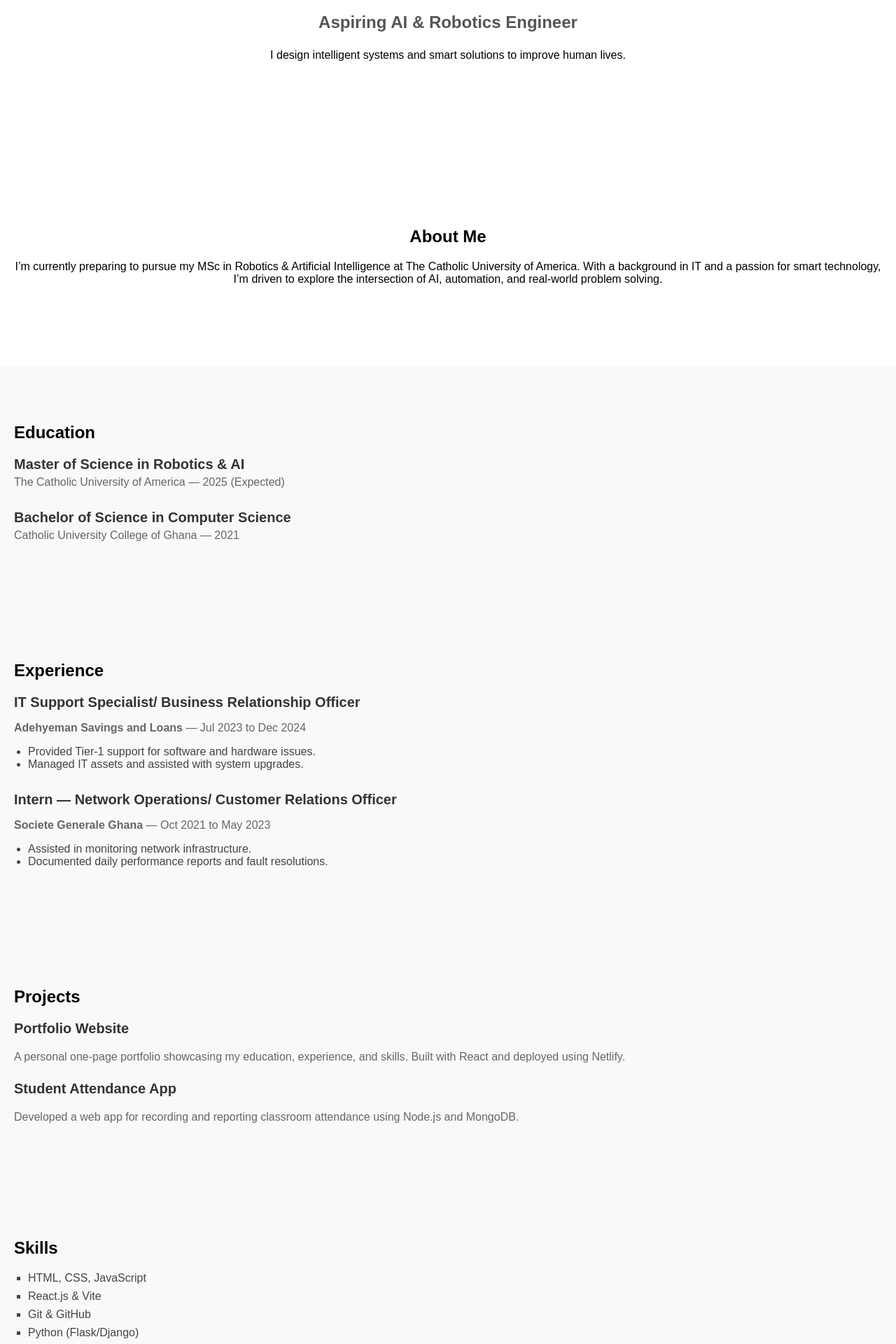
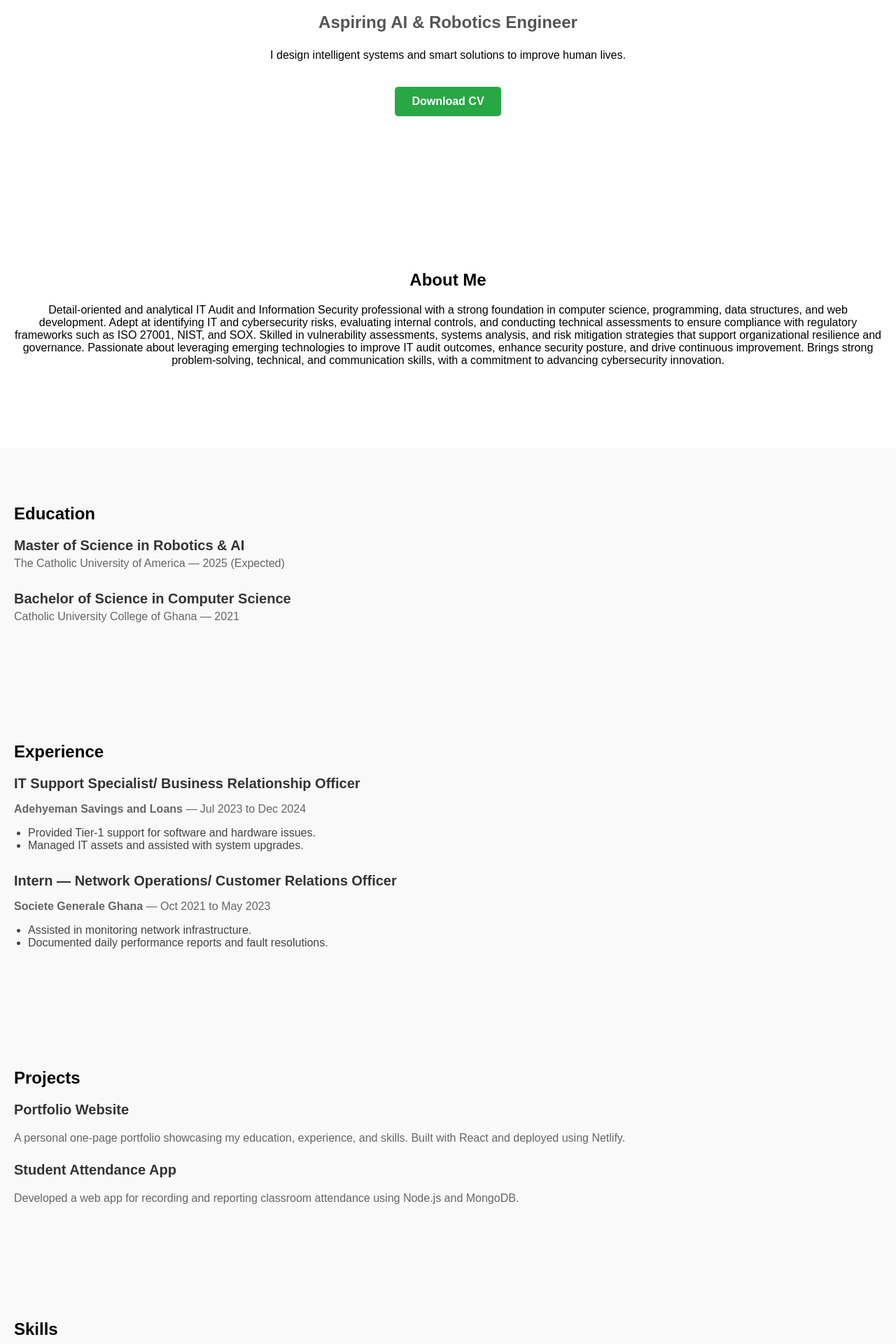
Before and after one commit to GiddyKobby/gideon-portfolio, a React (Vite) app: page / in a window 1280 px wide. Shown: the part 340-2260 px from the top of the page at 70% size. Built offline with nearby package versions, Linux system fonts and the light colour scheme.

Commit message:
Added necessary sections

```diff
--- a/src/App.jsx
+++ b/src/App.jsx
@@ -8,6 +8,7 @@ import Projects from './components/Projects';
 import Skills from './components/Skills';
 import Navbar from './components/Navbar';
 import Contact from './components/Contact';
+import Footer from './components/Footer';
 import './index.css';
 
 function App() {
@@ -21,6 +22,7 @@ function App() {
   <Projects />
   <Skills />
   <Contact />
+  <Footer />
 </>
 
   );
--- a/src/components/About.jsx
+++ b/src/components/About.jsx
@@ -3,9 +3,14 @@ function About() {
     <section className="about">
       <h2>About Me</h2>
       <p>
-        I’m currently preparing to pursue my MSc in Robotics & Artificial Intelligence at
-        The Catholic University of America. With a background in IT and a passion for smart
-        technology, I’m driven to explore the intersection of AI, automation, and real-world problem solving.
+        Detail-oriented and analytical IT Audit and Information Security professional with a strong foundation in
+computer science, programming, data structures, and web development. Adept at identifying IT and
+cybersecurity risks, evaluating internal controls, and conducting technical assessments to ensure
+compliance with regulatory frameworks such as ISO 27001, NIST, and SOX. Skilled in vulnerability
+assessments, systems analysis, and risk mitigation strategies that support organizational resilience and
+governance. Passionate about leveraging emerging technologies to improve IT audit outcomes, enhance
+security posture, and drive continuous improvement. Brings strong problem-solving, technical, and
+communication skills, with a commitment to advancing cybersecurity innovation.
       </p>
     </section>
   );
--- /dev/null
+++ b/src/components/Footer.jsx
@@ -0,0 +1,20 @@
+import React from "react";
+
+const Footer = () => {
+  return (
+    <footer className="footer">
+      <p>© {new Date().getFullYear()} Gideon Osei Acheampong. All rights reserved.</p>
+      <p>
+        <a href="mailto:gideonkobbyjnr@gmail.com">Email</a> |{" "}
+        <a href="https://github.com/GiddyKobby" target="_blank">GitHub</a> |{" "}
+        <a href="https://linkedin.com/in/gideon-osei-acheampong" target="_blank">LinkedIn</a>
+        <a href="https://facebook.com/giddy.kobby" target="_blank">Facebook</a>
+        <a href="https://x.com/giddy.kobby" target="_blank">X</a>
+        <a href="https://instagram.com/giddy_kobby" target="_blank">Instagram</a>
+        <a href="https://youtube.com/@giddy_kobby" target="_blank">Youtube</a>
+      </p>
+    </footer>
+  );
+};
+
+export default Footer;
--- a/src/components/Hero.jsx
+++ b/src/components/Hero.jsx
@@ -6,6 +6,15 @@ function Hero() {
       <p>
         I design intelligent systems and smart solutions to improve human lives.
       </p>
+
+      <a
+  href="/Gideon Acheampong_CV.pdf"
+  download
+  className="download-btn"
+>
+  Download CV
+</a>
+
     </section>
   );
 }
--- a/src/components/Skills.jsx
+++ b/src/components/Skills.jsx
@@ -7,11 +7,13 @@ const Skills = () => {
         <h2>Skills</h2>
 
         <ul className="skills-list">
-          <li>HTML, CSS, JavaScript</li>
-          <li>React.js & Vite</li>
+          <li>Web Development</li>
+          <li>Cloud Security Compliance</li>
           <li>Git & GitHub</li>
+          <li>GRC/IT Audit</li>
           <li>Python (Flask/Django)</li>
-          <li>Node.js & Express</li>
+          <li>Cybersecurity Frameworks</li>
+          <li>Graphic Designer</li>
         </ul>
       </div>
     </section>
--- a/src/index.css
+++ b/src/index.css
@@ -158,3 +158,36 @@ body { margin: 0; font-family: Arial, sans-serif; }
 .contact-form button:hover {
   background-color: #005fa3;
 }
+
+.download-btn {
+  display: inline-block;
+  margin-top: 20px;
+  padding: 12px 24px;
+  background-color: #28a745;
+  color: #fff;
+  text-decoration: none;
+  border-radius: 5px;
+  font-weight: bold;
+}
+
+.download-btn:hover {
+  background-color: #218838;
+}
+
+.footer {
+  background: #f8f8f8;
+  text-align: center;
+  padding: 20px;
+  margin-top: 40px;
+  font-size: 0.9rem;
+}
+
+.footer a {
+  color: #0077cc;
+  text-decoration: none;
+  margin: 0 5px;
+}
+
+.footer a:hover {
+  text-decoration: underline;
+}
```
Also changed, not shown: 7 other files (tests, documents, lock files or other folders).
